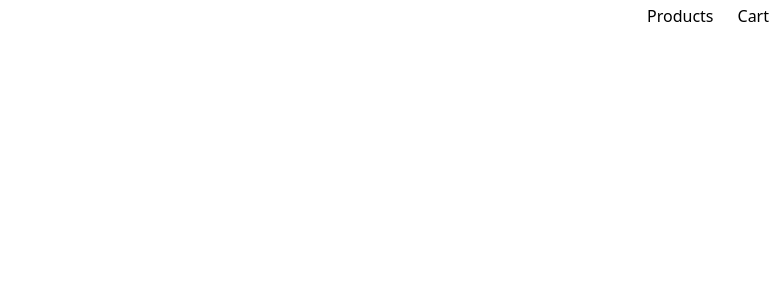
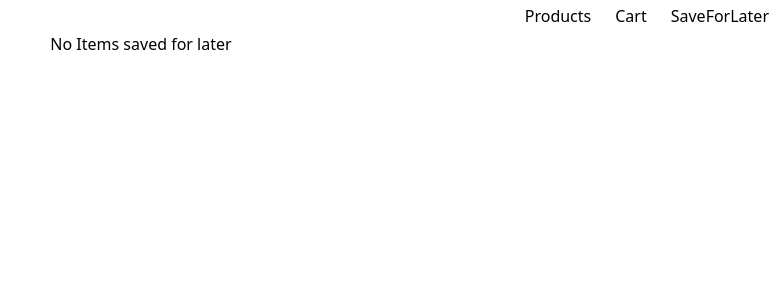
Before and after one commit to UtpalTheDev/Flipkart-Machine-Code, a React (Create React App) app in the folder frontend/: page /saveforlater in a window 1280 px wide. Before the commit this address had no page. Shown: the top 300 px of the page, without its empty margins (499-1280 px from the left). Built offline with nearby package versions, Linux system fonts and the light colour scheme.

Commit message:
refactor: save for later

```diff
--- a/frontend/src/App.js
+++ b/frontend/src/App.js
@@ -1,13 +1,12 @@
 import logo from './logo.svg';
 import './App.css';
 import Products from "./pages/Products";
-import Sort from "./component/Sort"
-import Filter from "./component/Filter"
 import {Routes,Route,Link} from "react-router-dom";
 import Cart from "./pages/Cart"
 import {useReduce} from "./Reducer-context"
+import Saveforlater from './pages/saveForLater';
 function App() {
-  const {cart}=useReduce()
+  const {cart,saveLater}=useReduce()
   return (
     <div className="App">
 
@@ -19,11 +18,15 @@ function App() {
        return acc=acc+cur.qty
      },0)}</button>}
      </Link></div>
+     <div className="m-1 px-2"><Link to="saveforlater">SaveForLater
+     { saveLater.length>0 && <button className="bg-black text-white rounded-md px-2 mx-1 text-sm">{saveLater.length}</button>}
+     </Link></div>
 
     </navbar>
      <Routes>
        <Route path="/" element={<Products/>}/>
        <Route path="/cart" element={<Cart/>} />
+       <Route path="/saveforlater" element={<Saveforlater/>}/>
      </Routes>
      </div>
 
--- a/frontend/src/Reducer-context.js
+++ b/frontend/src/Reducer-context.js
@@ -135,6 +135,15 @@ import {
 
         case "REMOVE_ITEMS":
           return {...state,cart:state.cart.filter(item=>item.id!==action.payload.id)}
+
+        case "ADD_TO_SAVE":
+          return{
+            ...state, saveLater:[...state.saveLater,action.payload]
+          }
+        case "REMOVE_FROM_SAVE":
+            return{
+              ...state, saveLater:state.saveLater.filter(item=>item.id!==action.payload.id)
+            }
         default:
             break;
     }
--- a/frontend/src/component/ProductCard.js
+++ b/frontend/src/component/ProductCard.js
@@ -1,7 +1,7 @@
 
 import {useReduce} from "../Reducer-context"
 export default function ProductCard({product}){
-    const {dispatch,cart}=useReduce()
+    const {dispatch,cart,saveLater}=useReduce()
     return(
         <div className="w-48 shadow-md bg-white m-2">
             <div className=""><img src={product.image}/></div>
@@ -9,10 +9,12 @@ export default function ProductCard({product}){
             <div className="text-gray-500 text-center text-sm">{product.type}</div>
             <div className="pl-0.5">Rs- {product.price}/-</div>
             <div className="pl-0.5">Size: {product.size}</div>
+
+            <div className="flex w-full flex-col">
             {!cart.find(item=>{return item.id===product.id}) &&
                 <button onClick={()=>
                 dispatch({type:"ADD_TO_CART",payload:{...product,qty:1}})
-            } className="bg-black text-white px-2">Add To Cart</button>
+            } className="bg-black text-white px-2 my-2">Add To Cart</button>
             }
             {cart.find(item=>{return item.id===product.id}) &&
                <div> <button onClick={()=>
@@ -24,6 +26,19 @@ export default function ProductCard({product}){
             } className="bg-black text-white px-2 mx-2">+</button>
             </div>
             }
+            {!saveLater.find(item=>{return item.id===product.id}) &&
+                <button onClick={()=>
+                dispatch({type:"ADD_TO_SAVE",payload:product})
+            } className="bg-black text-white px-2 my-2">Add To Save</button>
+            }
+            {saveLater.find(item=>{return item.id===product.id}) &&
+                <button onClick={()=>
+                dispatch({type:"REMOVE_FROM_SAVE",payload:product})
+            } className="bg-black text-white px-2 my-2">Added To Save</button>
+            }
+            </div>
+
+
 
         </div>
     )
--- a/frontend/src/pages/Cart.js
+++ b/frontend/src/pages/Cart.js
@@ -31,9 +31,7 @@ return(
             </div>
             </div>
 
-
             </>
-
 
         )
     })}
--- /dev/null
+++ b/frontend/src/pages/saveForLater.js
@@ -0,0 +1,20 @@
+import {useReduce} from "../Reducer-context"
+import ProductCard from "../component/ProductCard"
+export default function Saveforlater(){
+ const {saveLater}=useReduce()
+    return(
+        <div className="flex flex-wrap justify-center pb-5">
+        {saveLater.length===0 && "No Items saved for later"}
+
+        {
+
+                saveLater.map(item=>{
+                    return(
+                        <ProductCard product={item}/>
+                    )
+                })
+        }
+
+        </div>
+    )
+}
```
Lines whose indentation alone changed are shown as unchanged.
